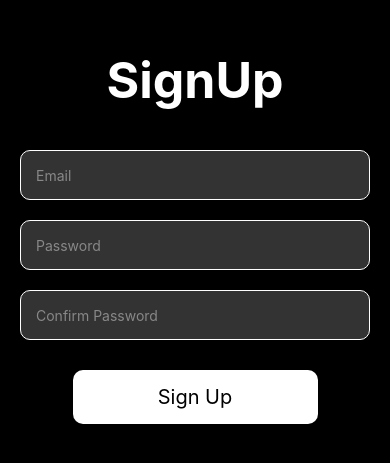
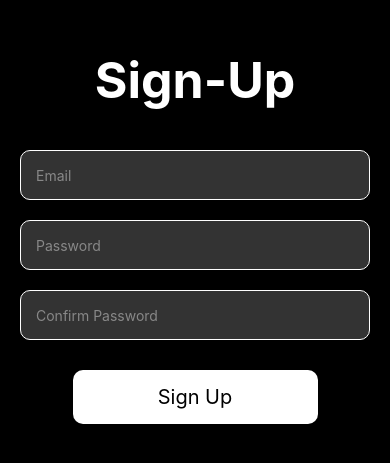
Before and after one commit to Zrrkrr/VisualizeInterior, a React Native app: screen /SignUp in a window 390 px wide. Shown: the part 185-648 px from the top of the page. Built offline with nearby package versions, Linux system fonts and the light colour scheme.

Commit message:
Changed to Sign-Up

```diff
--- a/screen/Signup.js
+++ b/screen/Signup.js
@@ -20,7 +20,7 @@ const SignupScreen = () => {
 
   return (
     <View style={styles.container}>
-      <Text style={styles.title}>SignUp</Text>
+      <Text style={styles.title}>Sign-Up</Text>
       <TextInput
         style={styles.input}
         placeholder="Email"
```
